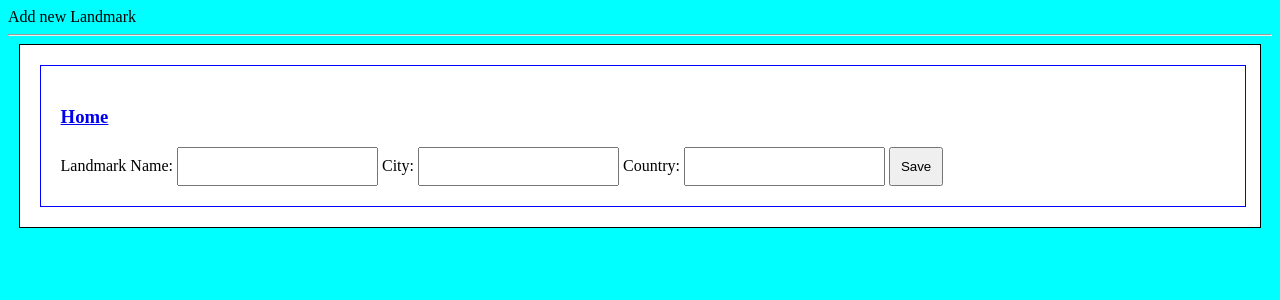
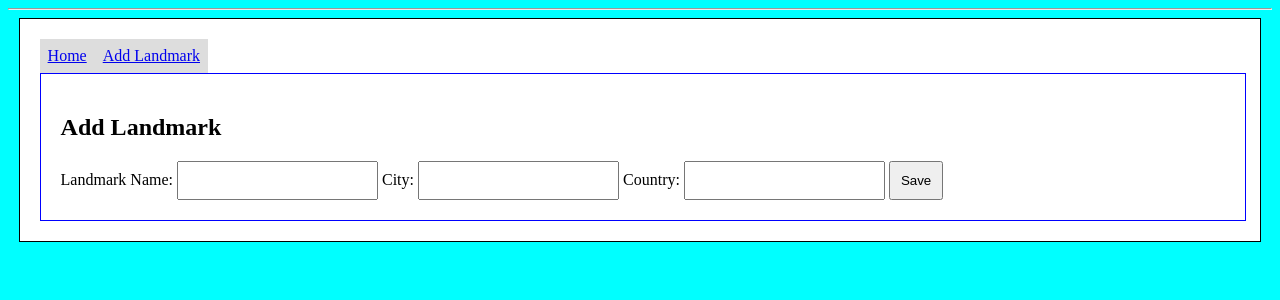
Before and after one commit to iperrilles/SD_HW4, a Flask app: page /add_Landmark in a window 1280 px wide. Shown: the top 300 px of the page. Run offline with Flask 2, Linux system fonts and the light colour scheme; parts of the project's set-up code (start-up, migrations or seed data) failed here and were passed over.

Commit message:
Final working App

```diff
--- a/app.py
+++ b/app.py
@@ -1,23 +1,27 @@
 from flask import Flask
-from flask import render_template, redirect,request, flash
+from flask import render_template, redirect, request, flash, url_for
 from flask_wtf import FlaskForm
-from wtforms import StringField
+from wtforms import StringField, SubmitField, IntegerField
 from wtforms.validators import DataRequired
 from flask_sqlalchemy import SQLAlchemy
+from sqlalchemy import or_
 import pymysql
-#import secrets
-import os
+import secrets
+#import os
 
-dbuser = os.environ.get('DBUSER')
-dbpass = os.environ.get('DBPASS')
-dbhost = os.environ.get('DBHOST')
-dbname = os.environ.get('DBNAME')
+#dbuser = os.environ.get('DBUSER')
+#dbpass = os.environ.get('DBPASS')
+#dbhost = os.environ.get('DBHOST')
+#dbname = os.environ.get('DBNAME')
 
-conn = "mysql+pymysql://{0}:{1}@{2}/{3}".format(dbuser, dbpass, dbhost, dbname)
+#conn = "mysql+pymysql://{0}:{1}@{2}/{3}".format(dbuser, dbpass, dbhost, dbname)
+conn = "mysql+pymysql://{0}:{1}@{2}/{3}".format(secrets.dbuser, secrets.dbpass, secrets.dbhost, secrets.dbname)
 
 app = Flask(__name__)
 app.config['SECRET_KEY'] = 'SuperSecretKey'
 app.config['SQLALCHEMY_DATABASE_URI'] = conn
+app.config['SQLALCHEMY_TRACK_MODIFICATIONS'] = False
+
 db = SQLAlchemy(app)
 
 class iperrilles_landmarksapp(db.Model):
@@ -30,10 +34,22 @@
         return "id: {0} | Landmark Name: {1} | City: {2} | Country: {3}".format(self.LandmarkID, self.LandmarkName, self.City, self.Country)
 
 class LandmarksForm(FlaskForm):
-    Landmark_Name = StringField('Landmark Name:', validators=[DataRequired()])
+    LandmarkID = IntegerField('Landmark ID:')
+    LandmarkName = StringField('Landmark Name:', validators=[DataRequired()])
     City = StringField('City:', validators=[DataRequired()])
     Country = StringField('Country:', validators=[DataRequired()])
 
+
+@app.route('/search', methods=['GET', 'POST'])
+def search():
+    if request.method == 'POST':
+        form = request.form
+        search_value = form['search_string']
+        search = "%{}%".format(search_value)
+        results = iperrilles_landmarksapp.query.filter(or_(iperrilles_landmarksapp.LandmarkName.like(search), iperrilles_landmarksapp.City.like(search), iperrilles_landmarksapp.Country.like(search))).all()
+        return render_template('index.html', landmarks=results,pageTitle="Landmarks", legend="Search Results")
+    else:
+        return redirect('/')
 
 @app.route('/')
 def index():
@@ -44,7 +60,7 @@
 def add_Landmark():
     form = LandmarksForm()
     if form.validate_on_submit():
-        landmarks = iperrilles_landmarksapp(LandmarkName=form.Landmark_Name.data,City=form.City.data,Country=form.Country.data)
+        landmarks = iperrilles_landmarksapp(LandmarkName=form.LandmarkName.data,City=form.City.data,Country=form.Country.data)
         db.session.add(landmarks)
         db.session.commit()
         return redirect ('/')
@@ -67,7 +83,31 @@
 def get_landmark(LandmarkID):
     if request.method == 'POST':
         LM_obj = iperrilles_landmarksapp.query.get_or_404(LandmarkID)
-        return render_template('landmark.html', form=landmark, pageTitle='Landmark Details')
+        return render_template('landmark.html', form=LM_obj, pageTitle='Landmark Details', legend="Landmark Details")
+    else:
+        LM_obj = iperrilles_landmarksapp.query.get_or_404(LandmarkID)
+        return render_template('landmark.html', form=LM_obj, pageTitle='Landmark Details', legend="Landmark Details")
+
+@app.route('/landmark/<int:LandmarkID>/update', methods=['GET','POST'])
+def update_landmark(LandmarkID):
+    LM_obj = iperrilles_landmarksapp.query.get_or_404(LandmarkID)
+    form = LandmarksForm()
+
+    if form.validate_on_submit():
+        LM_obj.LandmarkID = form.LandmarkID.data
+        LM_obj.LandmarkName = form.LandmarkName.data
+        LM_obj.City = form.City.data
+        LM_obj.Country = form.Country.data
+        db.session.commit()
+        flash('Landmark has been updated.')
+        return redirect(url_for('get_landmark', LandmarkID=LM_obj.LandmarkID))
+    else:
+        form.LandmarkID.data = LM_obj.LandmarkID
+        form.LandmarkName.data = LM_obj.LandmarkName
+        form.City.data = LM_obj.City
+        form.Country.data = LM_obj.Country
+        return render_template('update_landmark.html', form=form, pageTitle='Update Landmark', legend="Update Landmark")
+
 
 if __name__ == '__main__':
     app.run(debug=True)
--- a/static/css/stylesheet1.css
+++ b/static/css/stylesheet1.css
@@ -45,11 +45,28 @@
 }
 
 .btn .btn-danger{
-	background-color: lightgray;
-	color: black;
+	background-color: teal;
+	color: White;
 }
 
 .btn .btn-danger:hover{
-	background-color: teal;
+	background-color: blue;
 	color: white;
 }
+
+ul {
+  list-style-type: none;
+  margin: 0;
+  padding: 0;
+  clear: right;
+}
+
+li {
+	float: left;
+  }
+
+  a {
+	display: block;
+	padding: 8px;
+	background-color: #dddddd;
+  }
--- a/templates/add_Landmark.html
+++ b/templates/add_Landmark.html
@@ -1,15 +1,12 @@
 {% extends 'base.html' %}
 {% block body %}
-
-<h2>{{ legend }}</h2>
-<h3><a href="{{ url_for('index')}}">Home</a></h3>
-
 <div>
+<h2>Add Landmark</h2>
 
     <form method="POST" action="{{ url_for('add_Landmark') }}">
 
         {{ form.csrf_token }}
-        {{ form.Landmark_Name.label }} {{ form.Landmark_Name(size=20) }}
+        {{ form.LandmarkName.label }} {{ form.LandmarkName(size=20) }}
         {{ form.City.label }} {{ form.City(size=20) }}
         {{ form.Country.label }} {{ form.Country(size=20) }}
 
--- a/templates/base.html
+++ b/templates/base.html
@@ -1,15 +1,23 @@
 <!DOCTYPE html>
 <html>
 <head>
-	<meta charset="utf-8"
-	<h1 style="color:aqua">{{ pageTitle }}</h1>
+	<meta charset="utf-8">
 	<link rel="stylesheet" type="text/css" href="{{ url_for('static', filename='css/stylesheet1.css') }}">
 </head>
 <body>
+<div>
 <hr>
 <div class="wrapper">
 
+		<div>
+				<ul>
+					<li><a href="{{ url_for('index')}}">Home</a></li>
+					<li><a href="{{ url_for('add_Landmark')}}">Add Landmark</a></li>
+				</ul>
+				</div>
+				<br />
 	<div class="data">
+
 	    {% block body %}
 
 	    {% endblock %}
@@ -18,6 +26,6 @@
 <div style="clear:both;"></div> <!-- clear styling -->
 
 </div> <!-- close the wrapper div -->
-
+</div>
 </body>
 </html>
```
Also changed, not shown: SD_HW4/app.py (deleted, +0 -107 lines), templates/index.html (+3 -6 lines), templates/landmark.html (+3 -4 lines), templates/update_landmark.html (+4 -5 lines).
